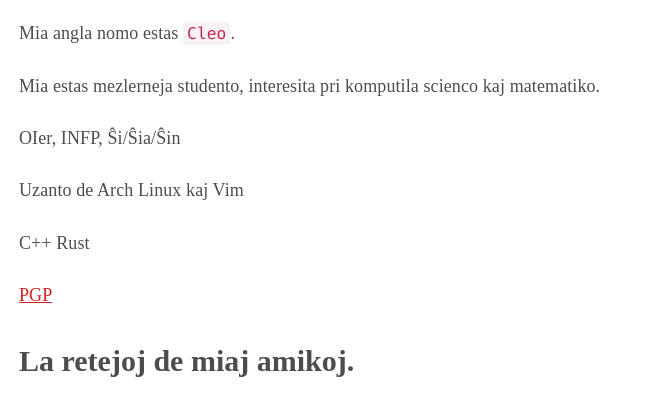
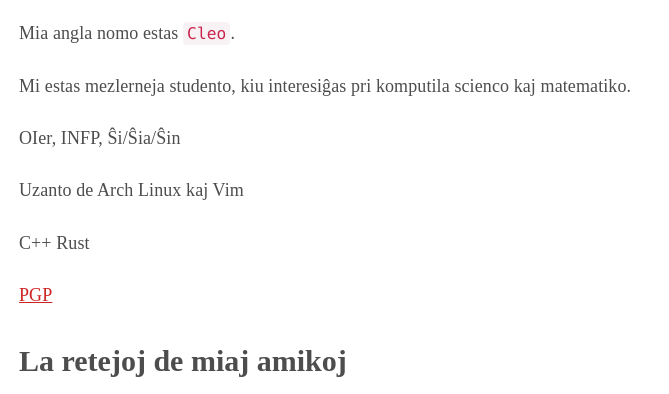
Before and after one commit to AtomAlpaca/AtomAlpaca, a plain HTML site: page index-eo.html in a window 1280 px wide. Shown: the part 405-799 px from the top of the page, 246-915 px from the left. Drawn offline with Linux system fonts and the light colour scheme; a web font is replaced by a local one.

Commit message:
Update index-eo.html

```diff
--- a/index-eo.html
+++ b/index-eo.html
@@ -62,7 +62,7 @@
                             Mi estas <code>AtomAlpaca</code>, kaj <code>AtAl</code>.
                         </p>
                         <p>Mia angla nomo estas <code>Cleo</code>.</p>
-                        <p>Mia estas mezlerneja studento, interesita pri komputila scienco kaj matematiko.
+                        <p>Mi estas mezlerneja studento, kiu interesiĝas pri komputila scienco kaj matematiko.
                         </p>
                         <p>OIer, INFP, Ŝi/Ŝia/Ŝin</p>
                         <p>Uzanto de Arch Linux kaj Vim</p>
@@ -73,7 +73,7 @@
                         </p>
 
                         <h2 id="Friend-Links">
-                            La retejoj de miaj amikoj.
+                            La retejoj de miaj amikoj
                         </h2>
                         <p>
                             <a href = "https://blog.ziyao233.xyz">La Blogo de Ziyao</a>
```
